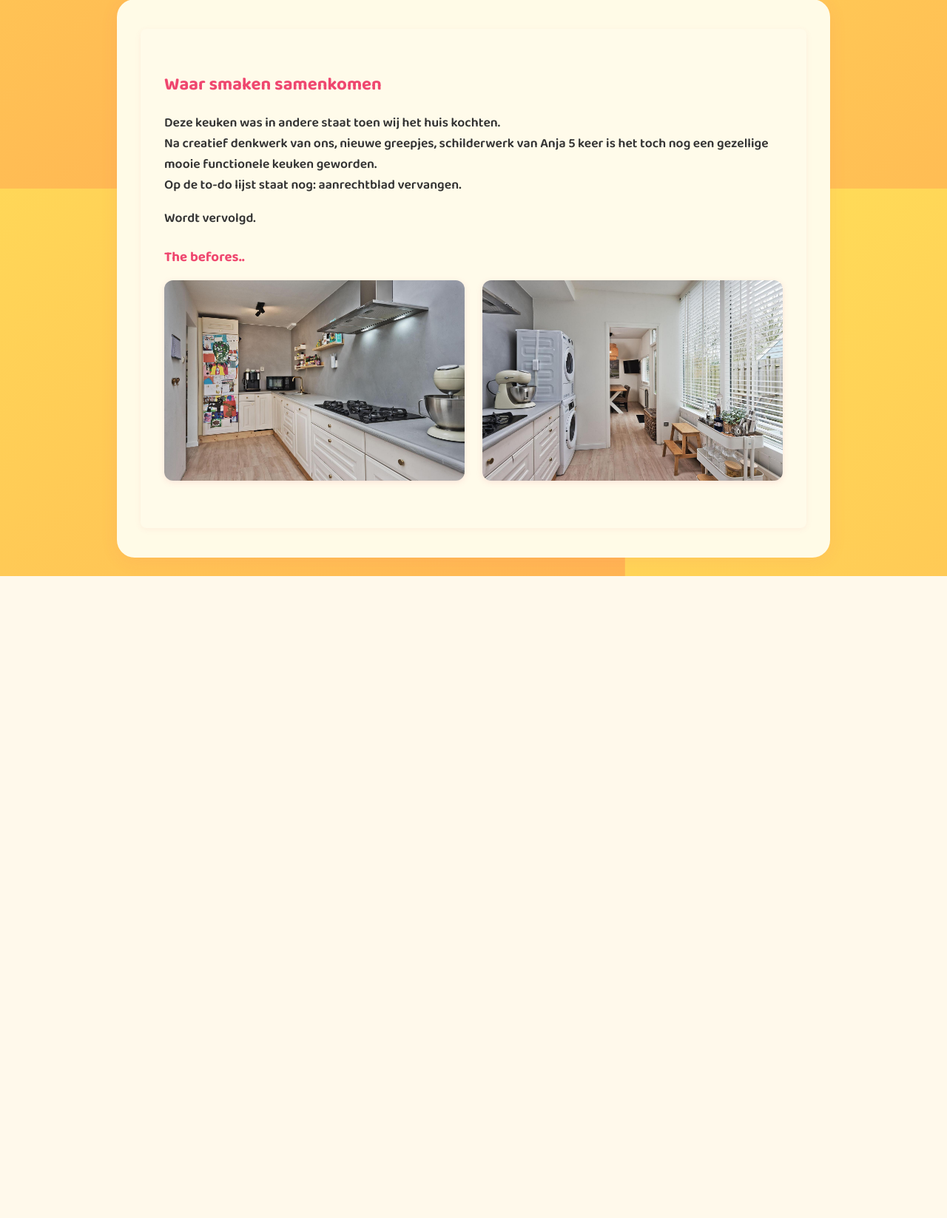
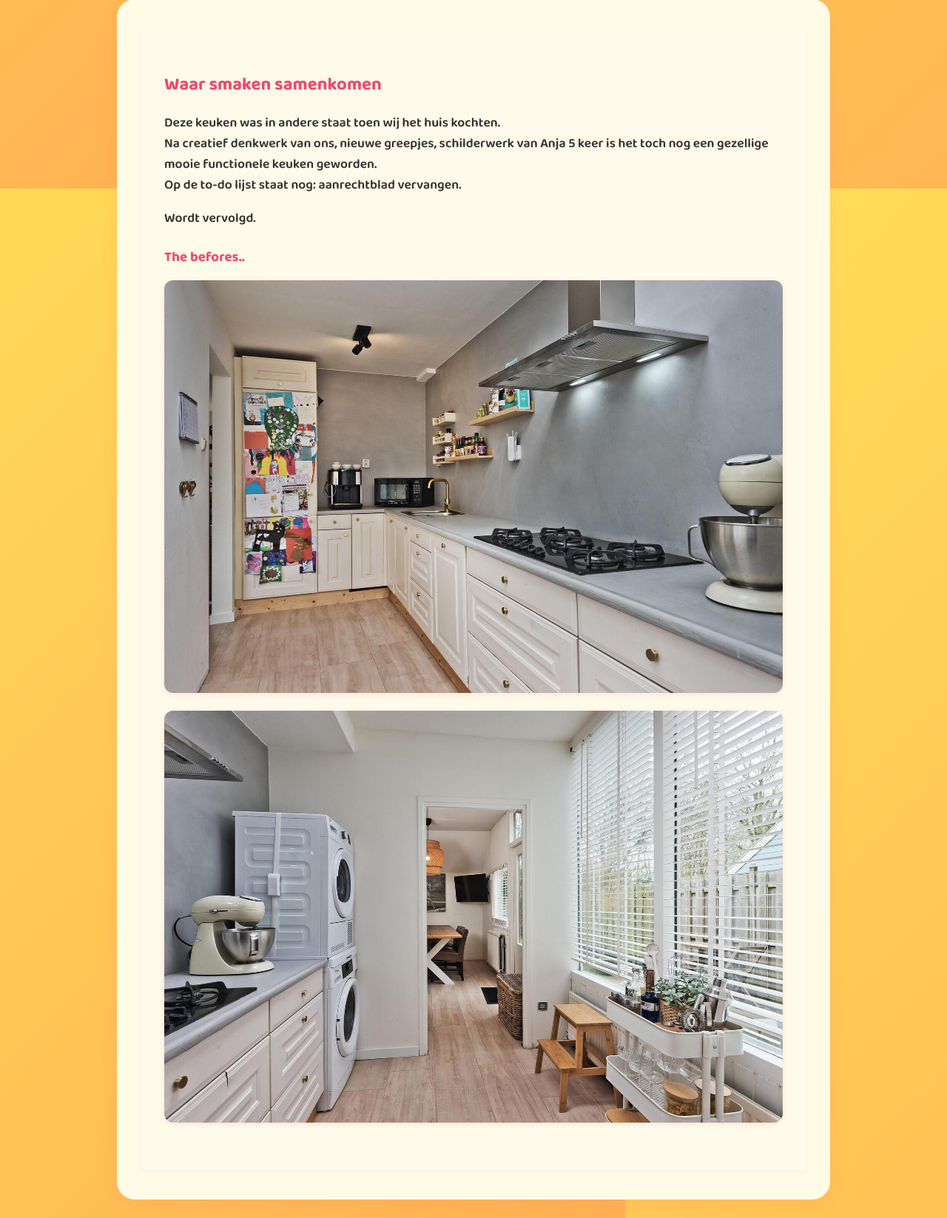
Before and after one commit to stevendejongnl/housetour, a Flask app: page /area/kitchen in a window 1280 px wide. Shown: the part 273-1920 px from the top of the page at 74% size. Before the commit the page ends 1052 px from the top, so only its background shows below. Run offline with Flask 3, Linux system fonts and the light colour scheme.

Commit message:
Update style.css

```diff
--- a/backend/static/style.css
+++ b/backend/static/style.css
@@ -29,7 +29,8 @@ a.markdown-body h1, .markdown-body h2, .markdown-body h3 {
 
 .image-grid {
     display: grid;
-    grid-template-columns: repeat(auto-fit, minmax(0, 1fr));
+    #grid-template-columns: repeat(auto-fit, minmax(0, 1fr));
+    grid-template-columns: 1fr;
     grid-auto-flow: row;
     gap: 1.5rem;
     margin: 0 0 2rem;
```
